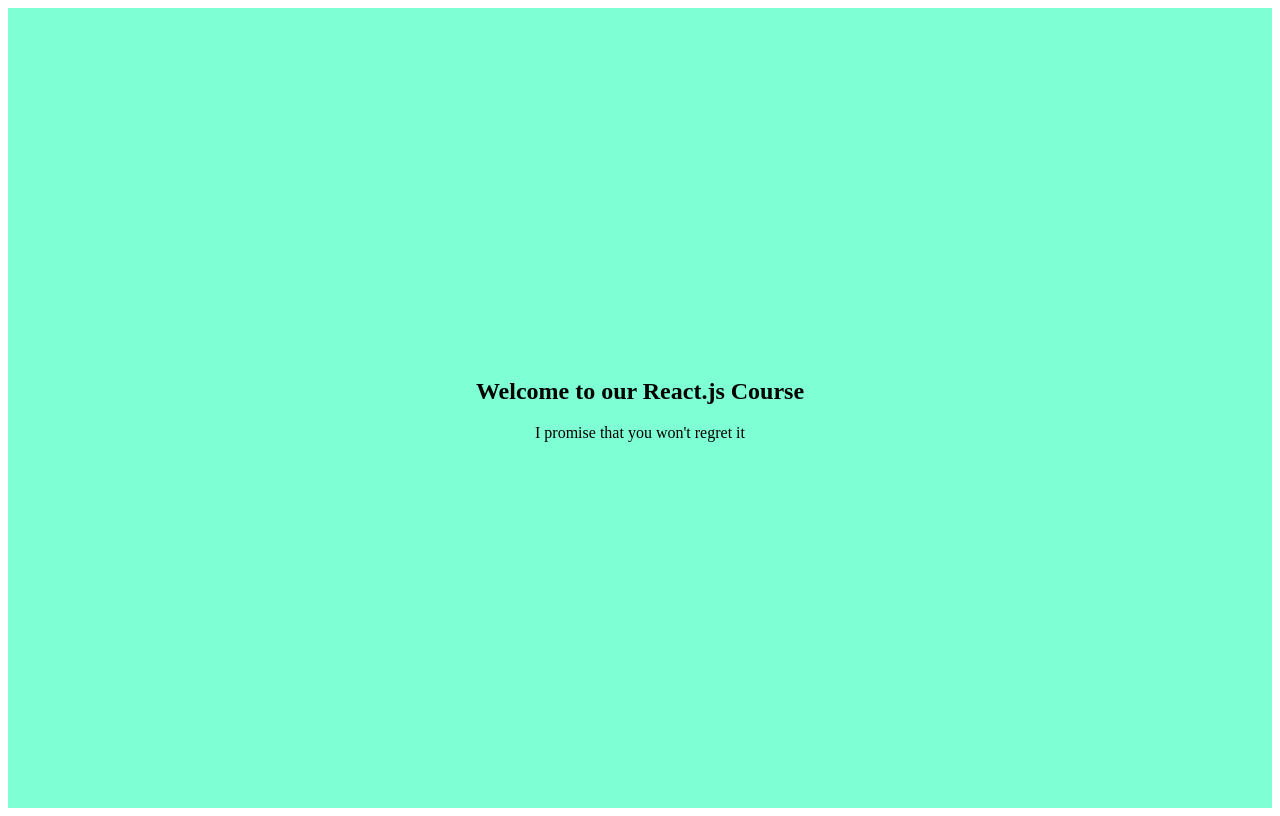
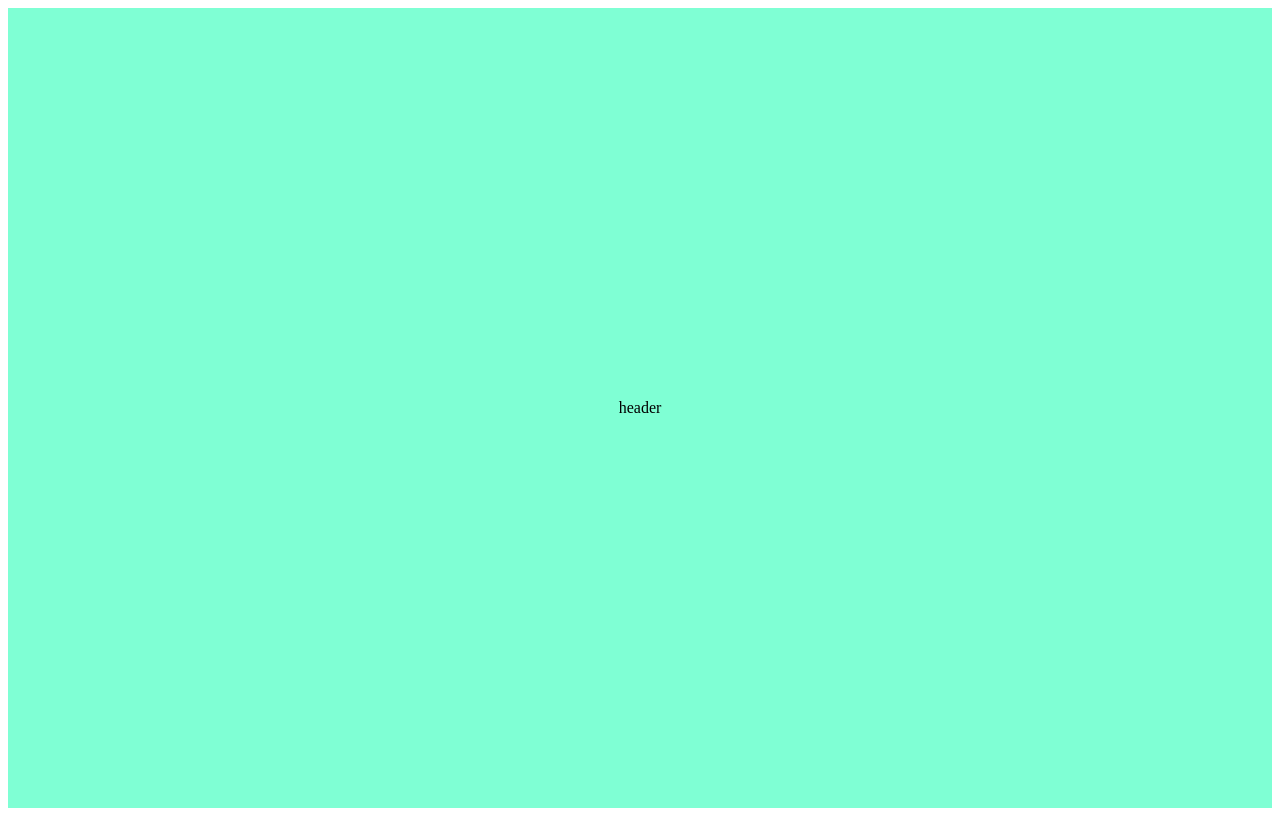
Before and after one commit to henry-codes007/React-JS-course, a React (Vite) app: page / in a window 1280 px wide. Built offline with nearby package versions, Linux system fonts and the light colour scheme.

Commit message:
header component created

```diff
--- a/src/App.jsx
+++ b/src/App.jsx
@@ -1,14 +1,12 @@
 import './App.css'
+import Header from './components/header/header'
 
 function App() {
 
 
   return (
     <section className='home'>
-     <div>
-       <h1>Welcome to our React.js Course</h1>
-       <p>I promise that you won&apos;t regret it</p>
-     </div>
+     <Header/>
     </section>
   )
 }
--- /dev/null
+++ b/src/components/header/header.jsx
@@ -0,0 +1,8 @@
+import './header.css'
+function Header() {
+  return (
+    <div>header</div>
+  )
+}
+
+export default Header
```
Also changed, not shown: src/components/header/header.css (added).
